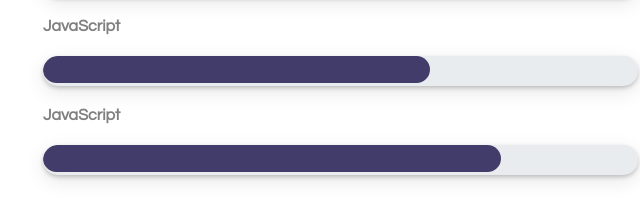
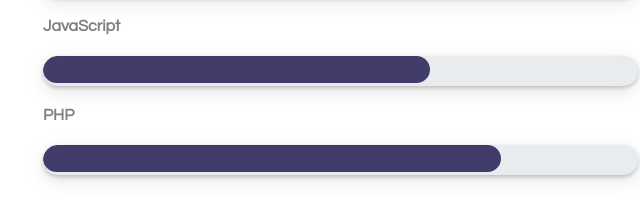
Before and after one commit to cikalmaulana/cikalmaulana.github.io, a plain HTML site: page index.html in a window 1280 px wide. Shown: the part 1744-1949 px from the top of the page, 433-1073 px from the left. Drawn offline with nearby package versions, Linux system fonts and the light colour scheme.

Commit message:
Update index.html

```diff
--- a/index.html
+++ b/index.html
@@ -109,7 +109,7 @@
                         </div>
                     </div>
 
-                    <h6><b>JavaScript</b></h6>
+                    <h6><b>PHP</b></h6>
                     <div class="progress">
                         <div class="progress-bar" style="width: 77%;">
 
```
